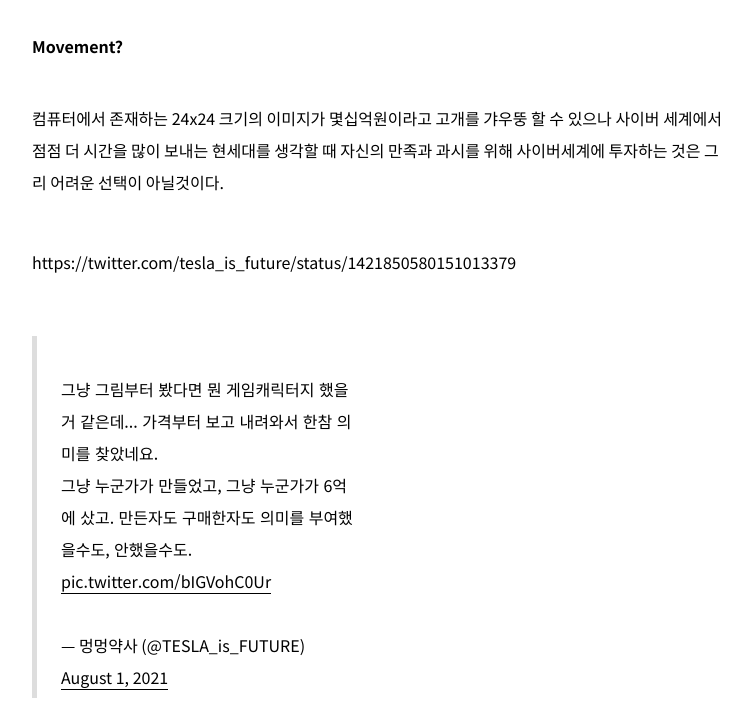
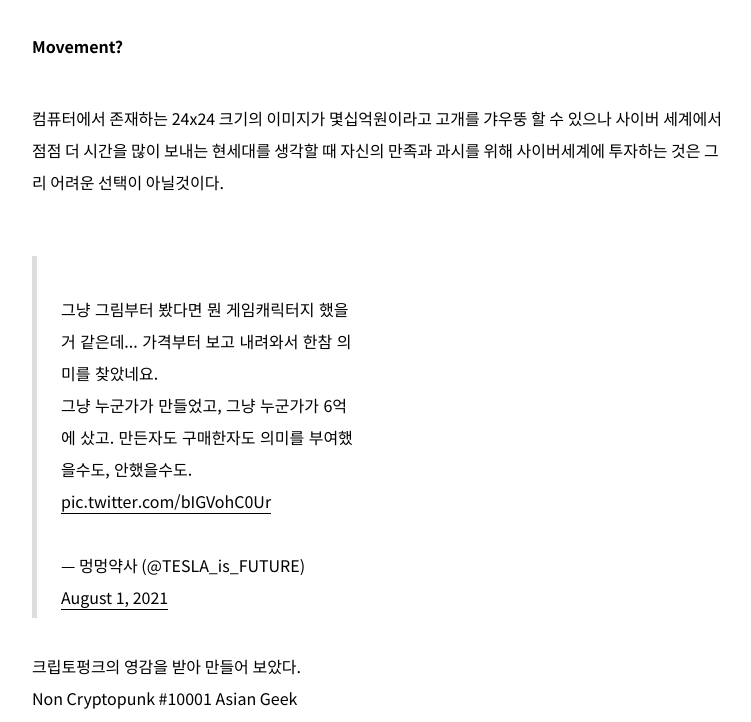
Before and after one commit to onebitco/onebitco.github.io, a Jekyll site: the page built from _posts/2021-08-02-cryptopunks.md, in a window 1280 px wide and 900 px high, scrolled down 3316 px, cut to the strip 10-732 px from the top of the window. Shown: the whole strip, without its empty margins (258-1009 px from the left). Built offline with Jekyll 4.4.1, drawn with Linux system fonts in a browser that asks for light colours; comment, search, counter and statistics services are not loaded; part of the change alters nothing that is shown.

Commit message:
link removed

```diff
--- a/_posts/2021-08-02-cryptopunks.md
+++ b/_posts/2021-08-02-cryptopunks.md
@@ -42,7 +42,6 @@ FazeBanks 는 최근 트윗에서 자신의 CryptoPunks #5827 이 팔렸다며
 
 컴퓨터에서 존재하는 24x24 크기의 이미지가 몇십억원이라고 고개를 갸우뚱 할 수 있으나 사이버 세계에서 점점 더 시간을 많이 보내는 현세대를 생각할 때 자신의 만족과 과시를 위해 사이버세계에 투자하는 것은 그리 어려운 선택이 아닐것이다.
 
-https://twitter.com/tesla_is_future/status/1421850580151013379
 <div class="tweet">
 
 <blockquote class="twitter-tweet" data-conversation="none"><p lang="ko" dir="ltr">그냥 그림부터 봤다면 뭔 게임캐릭터지 했을거 같은데... 가격부터 보고 내려와서 한참 의미를 찾았네요. <br>그냥 누군가가 만들었고, 그냥 누군가가 6억에 샀고. 만든자도 구매한자도 의미를 부여했을수도, 안했을수도. <a href="https://t.co/bIGVohC0Ur">pic.twitter.com/bIGVohC0Ur</a></p>&mdash; 멍멍약사 (@TESLA_is_FUTURE) <a href="https://twitter.com/TESLA_is_FUTURE/status/1421850580151013379?ref_src=twsrc%5Etfw">August 1, 2021</a></blockquote> <script async src="https://platform.twitter.com/widgets.js" charset="utf-8"></script>
```
